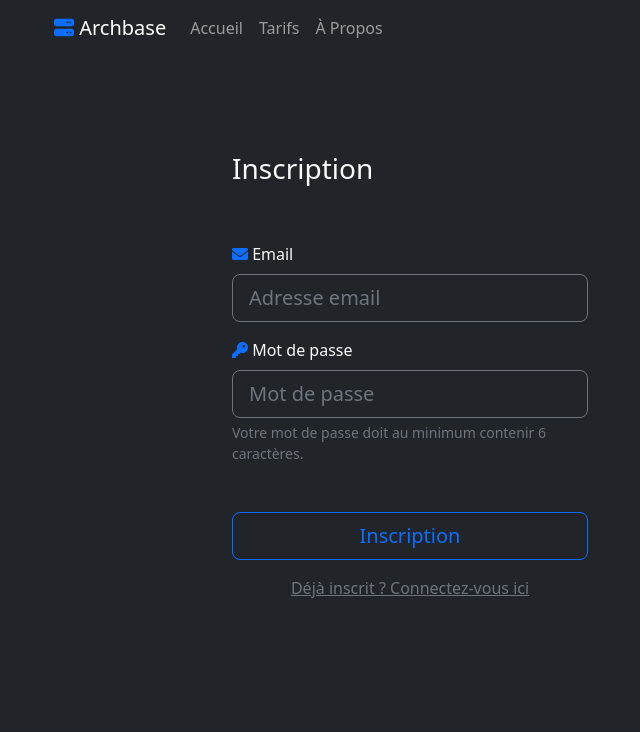
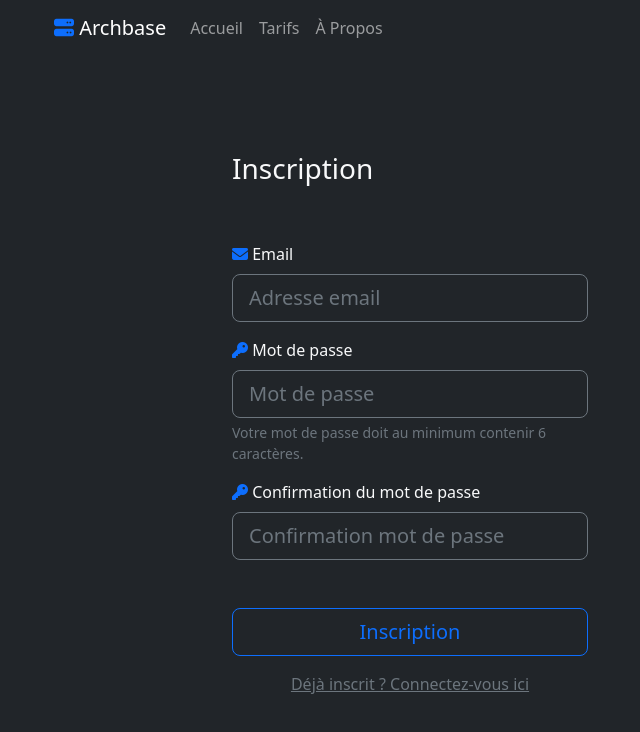
Before and after one commit to artonoximee/archbase, a React (Create React App) app: page / in a window 1280 px wide. Shown: the top 732 px of the page, without its empty margins (230-870 px from the left). Built offline with nearby package versions, Linux system fonts and the light colour scheme.

Commit message:
updated Register component

```diff
--- a/src/components/auth/Register.js
+++ b/src/components/auth/Register.js
@@ -31,6 +31,14 @@ function SignUp() {
           <div class={`form-text ${errors.password && "text-danger"}`}>
             Votre mot de passe doit au minimum contenir 6 caractères.
           </div>
+          <label htmlFor="passwordConfirm" className="form-label mt-3"><i className="fa-sharp fa-solid fa-key text-primary"></i> Confirmation du mot de passe</label>
+          <input
+            type="password"
+            id="passwordConfirm"
+            className={`form-control form-control-lg bg-dark border-secondary text-light ${errors.password && "is-invalid border-danger"}`}
+            placeholder="Confirmation mot de passe"
+            {...register("password", { required: true, minLength: 6 })}
+          />
 
           <div className="d-grid gap-2">
             <button className={`btn btn-lg mt-5 btn-outline-primary`} onClick={handleSubmit()} type="submit">Inscription</button>
```
